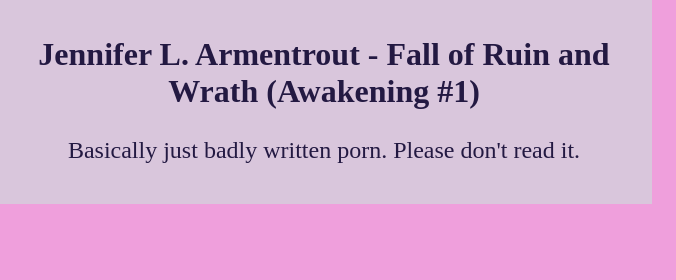
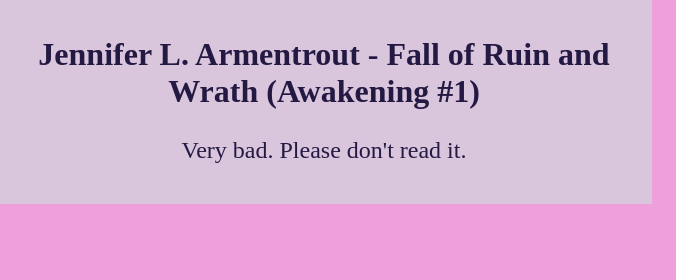
Before and after one commit to dada-afk/readingwrapped, a plain HTML site: page index.html in a window 1280 px wide. Shown: the part 6660-6940 px from the top of the page, 604-1280 px from the left. Drawn offline with Linux system fonts and the light colour scheme; a web font is replaced by a local one.

Commit message:
Update index.html

```diff
--- a/index.html
+++ b/index.html
@@ -84,7 +84,7 @@
                 <img src="https://images-na.ssl-images-amazon.com/images/S/compressed.photo.goodreads.com/books/1677160116i/65214365.jpg">
                 <div class="book-caption">
                     <h2 class="book-title">Jennifer L. Armentrout - Fall of Ruin and Wrath (Awakening #1)</h2>
-                    <p>Basically just badly written porn. Please don't read it.</p>
+                    <p>Very bad. Please don't read it.</p>
                 </div>
 
             </div>
```
